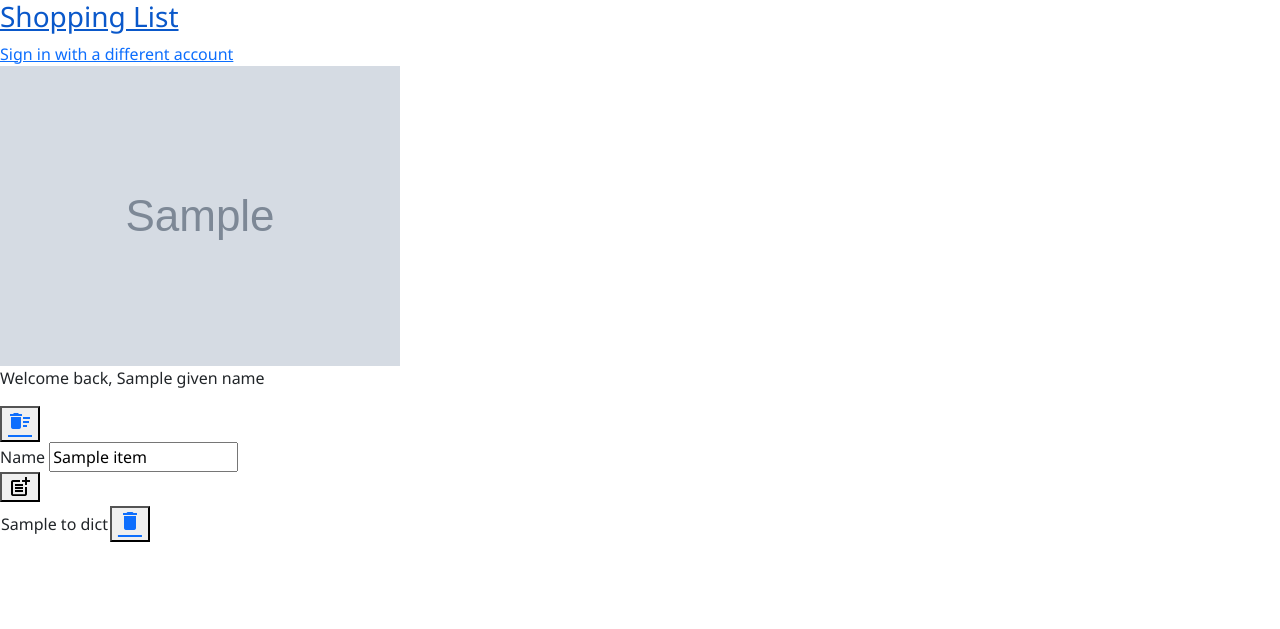
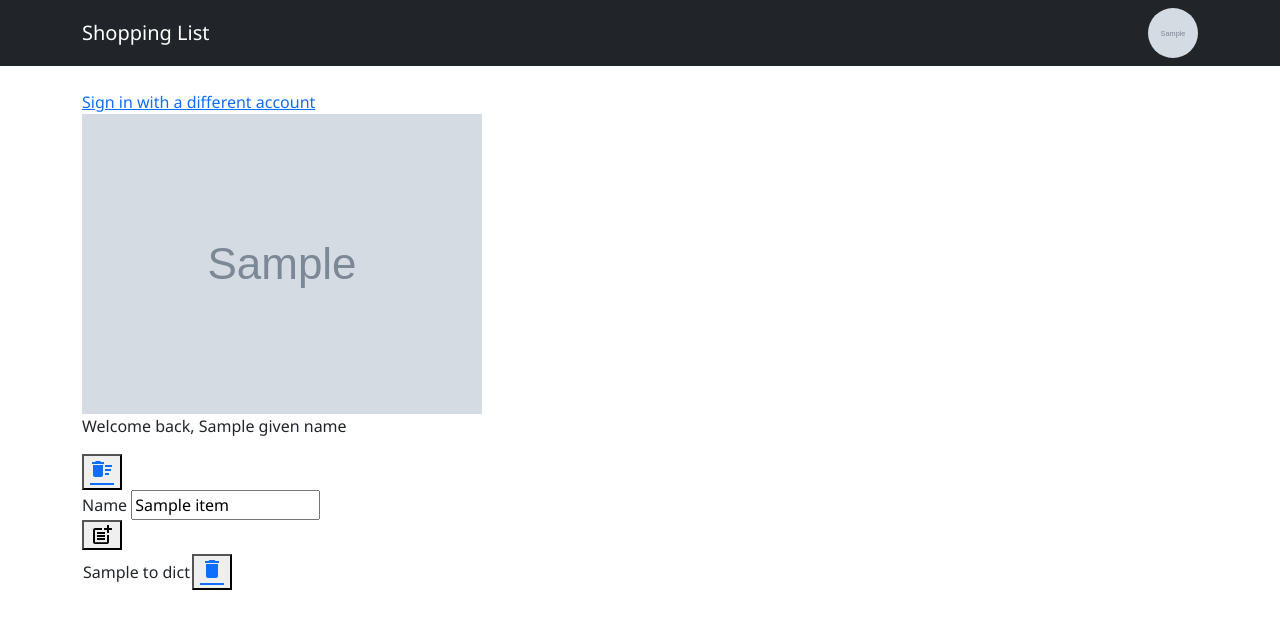
Before and after one commit to pzrsa/shopping-list, a Flask app: template templates/list.html in a window 1280 px wide. Shown: the top 629 px of the page. Run offline with Flask 2, Linux system fonts and the light colour scheme; the template is opened without the code that fills it: most values are stand-ins (such as "Sample title", 1, 10 or a date in 2020); grey boxes marked "Sample" are stand-in pictures.

Commit message:
create navigation bar

```diff
--- a/templates/base.html
+++ b/templates/base.html
@@ -1,5 +1,16 @@
 <!DOCTYPE html>
 <html lang="en">
+<!--
+
+    _____                   _          _____ _                       _                _      _     _
+    / ____|                 | |        / ____| |                     (_)              | |    (_)   | |
+   | |  __  ___   ___   __ _| | ___   | (___ | |__   ___  _ __  _ __  _ _ __   __ _   | |     _ ___| |_
+   | | |_ |/ _ \ / _ \ / _` | |/ _ \   \___ \| '_ \ / _ \| '_ \| '_ \| | '_ \ / _` |  | |    | / __| __|
+   | |__| | (_) | (_) | (_| | |  __/   ____) | | | | (_) | |_) | |_) | | | | | (_| |  | |____| \__ \ |_
+    \_____|\___/ \___/ \__, |_|\___|  |_____/|_| |_|\___/| .__/| .__/|_|_| |_|\__, |  |______|_|___/\__|
+                        __/ |                            | |   | |             __/ |
+                       |___/                             |_|   |_|            |___/
+-->
 
 <head>
     <meta charset="UTF-8">
@@ -13,15 +24,20 @@
 </head>
 
 <body>
-    <h3><a href="/">Shopping List</a></h3>
-    <div>
+    <nav class="navbar navbar-dark bg-dark">
+        <div class="container-md">
+            <a class="navbar-brand" href="{{ url_for('list') }}">Shopping List</a>
+            <a href="{{ url_for('login') }}"><img class="rounded-circle" src="{{ image }}" alt="User Google Photo"
+                    width="50" height="50"></a>
+        </div>
+    </nav>
+    <div class="container-md mt-4">
         {% block content %}{% endblock %}
     </div>
     <!-- Option 1: Bootstrap Bundle with Popper -->
     <script src="https://cdn.jsdelivr.net/npm/bootstrap@5.1.0/dist/js/bootstrap.bundle.min.js"
         integrity="sha384-U1DAWAznBHeqEIlVSCgzq+c9gqGAJn5c/t99JyeKa9xxaYpSvHU5awsuZVVFIhvj"
         crossorigin="anonymous"></script>
-
 </body>
 
 </html>
```
